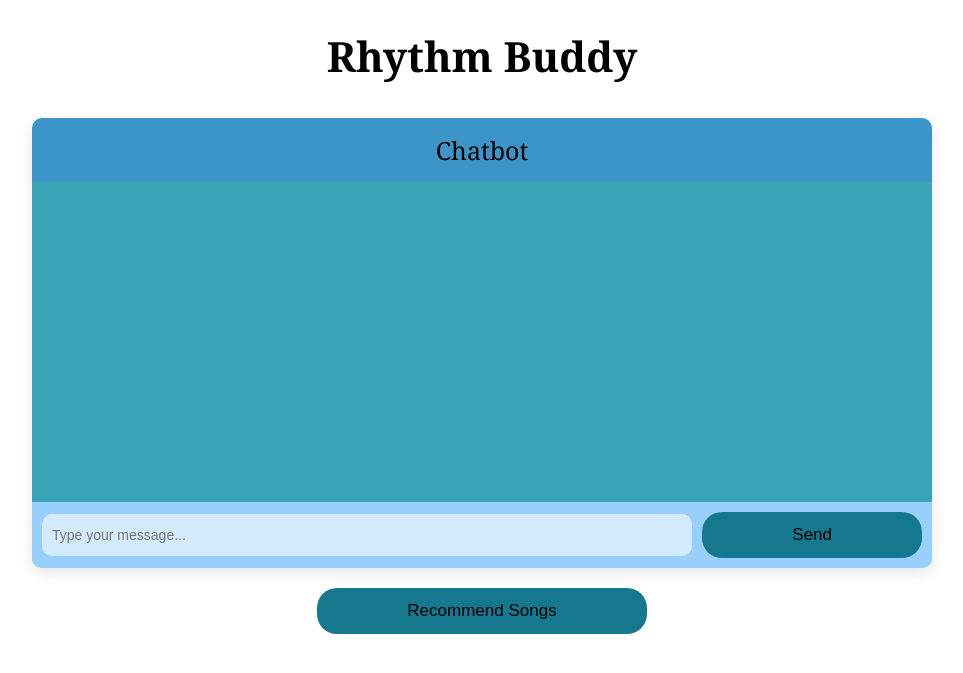
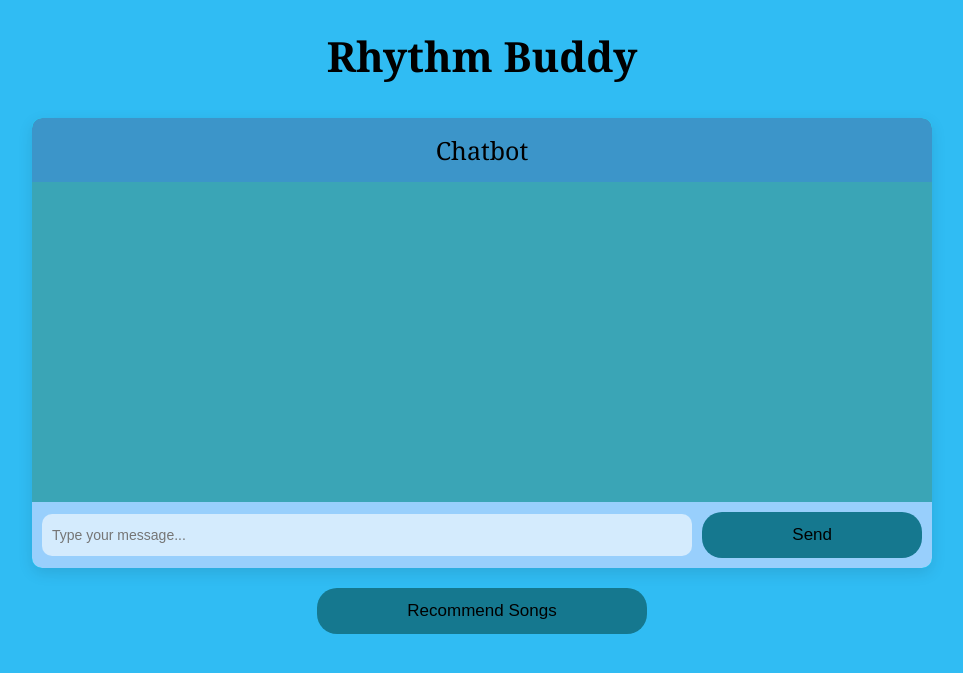
Before and after one commit to shruti-shinde-03/rhythm_buddy, a Flask app: page / in a window 1280 px wide. Shown: the top 673 px of the page, without its empty margins (158-1121 px from the left). Run offline with Flask 3, Linux system fonts and the light colour scheme.

```diff
--- a/chatbot_rb/static/style.css
+++ b/chatbot_rb/static/style/style.css
@@ -5,8 +5,12 @@ body {
     display: flex;
     flex-direction: column;
     align-items: center;
-    /* background-color: rgb(48, 188, 243); */
-    background-image: "C:/Users/ADMIN/Desktop/rhythm/rhythm_buddy/chatbot_rb/static/musicimage.jpg";
+    background-color: rgb(48, 188, 243);
+    /* background-image: url("../images/download.jpg");
+    background-size: auto;
+    background-repeat: no-repeat;
+    background-attachment: fixed;
+    background-position: center; */
 
 }
 
--- a/chatbot_rb/templates/index.html
+++ b/chatbot_rb/templates/index.html
@@ -4,7 +4,7 @@
     <meta charset="UTF-8">
     <meta name="viewport" content="width=device-width, initial-scale=1.0">
     <title>Chatbot UI</title>
-    <link rel="stylesheet" href="{{ url_for('static', filename='style.css') }}">
+    <link rel="stylesheet" href="{{ url_for('static', filename='style/style.css') }}">
 </head>
 <body>
     <div class="header">
```
Also changed, not shown: chatbot_rb/static/images/download.jpg (added), chatbot_rb/static/images/musicimage.jpg (renamed from chatbot_rb/static/musicimage.jpg).
